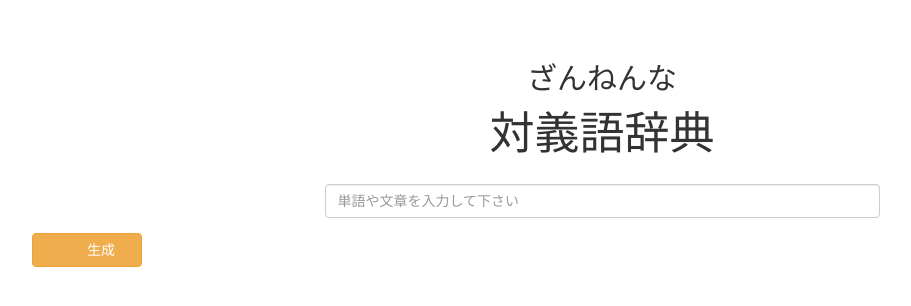
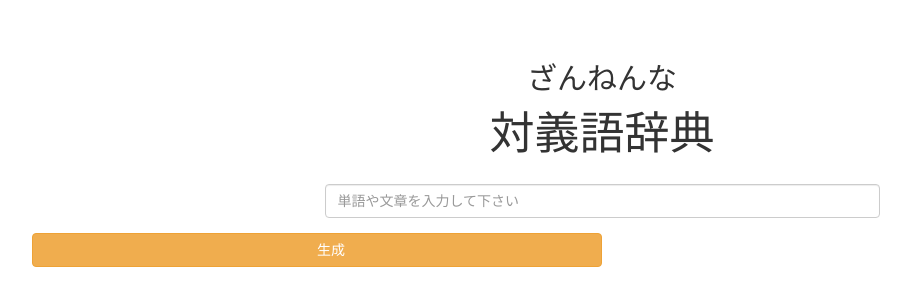
Before and after one commit to soichi-fujiwara/flask-antonym, a Flask app: page / in a window 1280 px wide. Shown: the top 306 px of the page, without its empty margins (38-949 px from the left). Run offline with Flask 2, Linux system fonts and the light colour scheme; some libraries are stand-ins or nearby versions.

Commit message:
Update index.html

```diff
--- a/templates/index.html
+++ b/templates/index.html
@@ -15,21 +15,19 @@
     </div>
 
     <!-- Form -->
-    <div class="row">
-      <form action="/" method="post">
-
-        <!-- Input -->
+    <form action="/" method="post">
+      <!-- Input -->
+      <div class="row">
         <div class="col-xs-10 col-xs-offset-1 col-md-6 col-md-offset-3">
           <input type="text" class="form-control" id="words" name="words" placeholder="単語や文章を入力して下さい" maxlength="10">
         </div>
+      </div>
 
-        <!-- Button -->
-        <div class="col-xs-6 col-xs-offset-3" style="margin:15px 0 50px 0;">
-          <button type="button" class="btn btn-warning">　　生成　　</button>
-        </div>
-
-      </form>
-    </div>
+      <!-- Button -->
+      <div class="row" style="margin:15px 0 50px 0;">
+        <button type="button" class="btn btn-warning col-xs-6">　　生成　　</button>
+      </div>
+    </form>
 
     <!-- Result-Header -->
     <div class="row">
```
